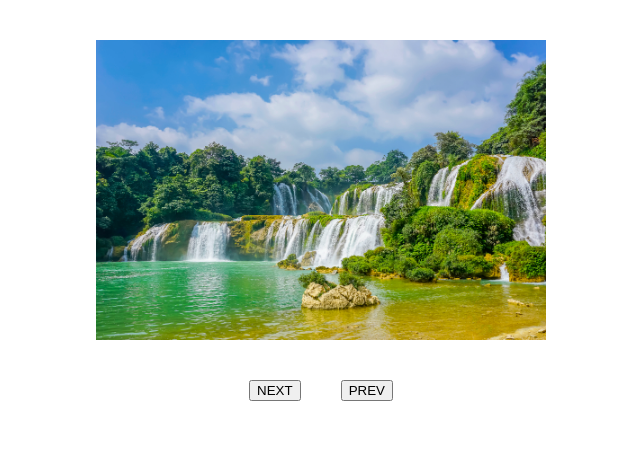
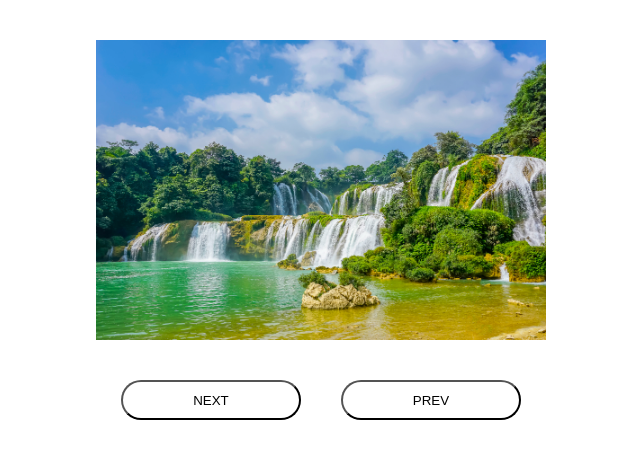
Before and after one commit to Vaibhav55072/Image_Gallery_Slider, a plain HTML site: page index.html in a window 1280 px wide. Shown: the whole page, without its empty margins (319-959 px from the left). Drawn offline with Linux system fonts and the light colour scheme.

Commit message:
Buttons CSS  Added

```diff
--- a/index.html
+++ b/index.html
@@ -17,6 +17,11 @@
         }
         .button{
             margin: 0px 20px;
+            width: 180px;
+            height: 40px;
+            border-radius: 20px;
+            background-color: cadetblue;
+            background: transparent;
         }
     </style>
 </head>
@@ -37,7 +42,7 @@
         let currentPhoto = 0;
 
         function next(){
-            if(currentPhoto.photos.length-1){
+            if(currentPhoto=photos.length-1){
                 currentPhoto==0
             }
             else{
```
